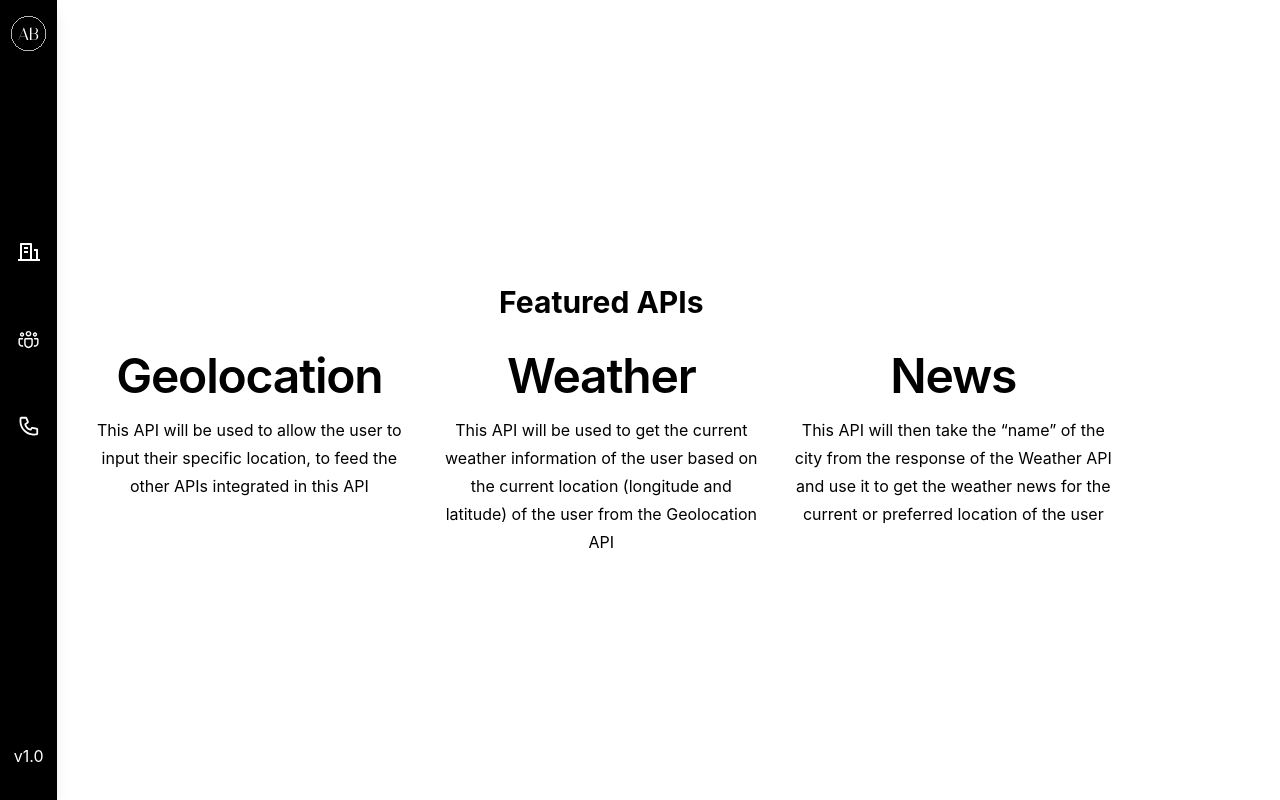
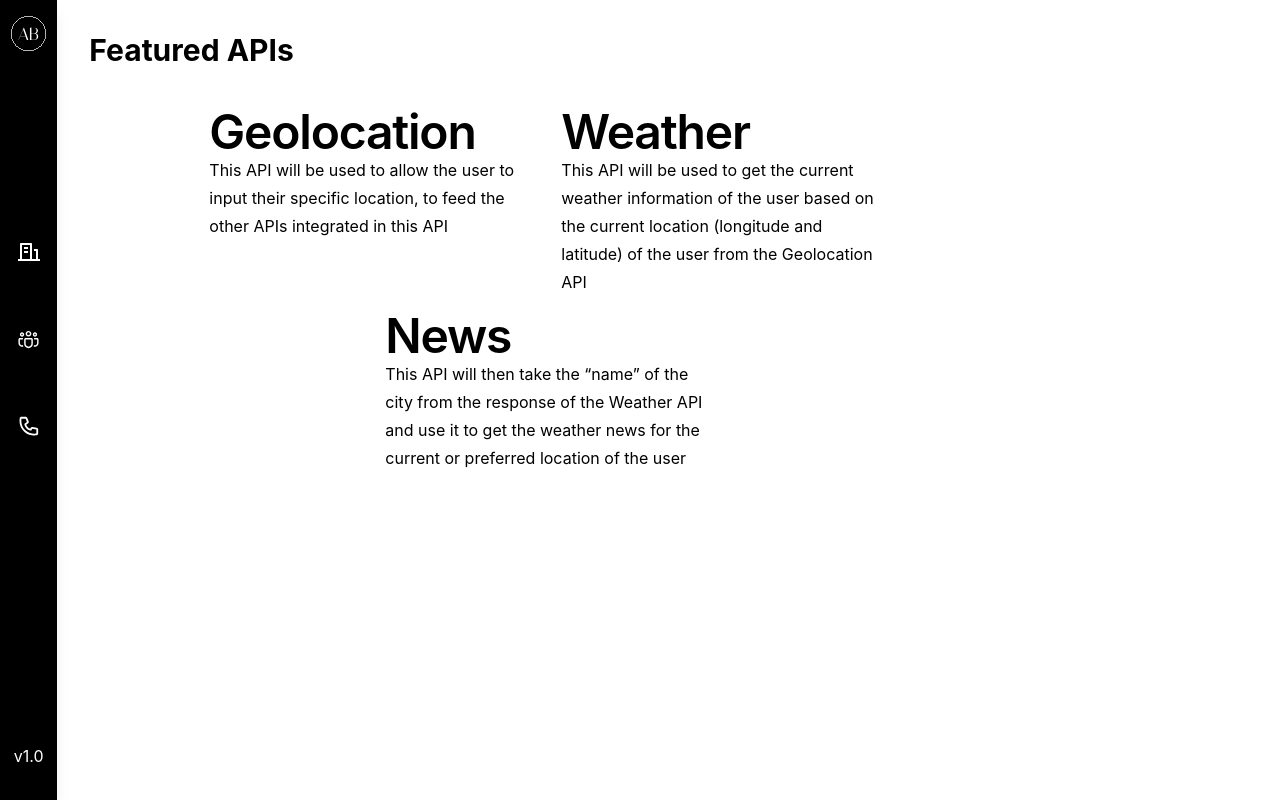
Before and after one commit to cvldz9/WDDM121-API-Proj, a React (Vite) app: page /featured-api in a window 1280 px wide. Built offline with nearby package versions, Linux system fonts and the light colour scheme.

Commit message:
updated text alignment of the 3 APIs

```diff
--- a/src/pages/FeaturedApi.jsx
+++ b/src/pages/FeaturedApi.jsx
@@ -2,23 +2,29 @@ import "./FeaturedApi.css";
 
 function FeaturedApi({ isDarkMode }) {
   return (
-    <div className="bg-white h-screen flex flex-col justify-center items-center">
-      <div className="mx-auto max-w-7xl px-6 lg:px-8">
-        <h2 className="text-center pb-8 pt-10 text-3xl font-bold">Featured APIs</h2>
-        <dl className="grid grid-cols-1 gap-x-8 gap-y-16 text-center lg:grid-cols-3">
-          <div className="mx-auto flex max-w-xs flex-col gap-y-4">
-            <dt className="text-base leading-7 text-gray-600">This API will be used to allow the user to input their specific location, to feed the other APIs integrated in this API</dt>
-            <dd className="order-first text-3xl font-semibold tracking-tight text-gray-900 sm:text-5xl"> Geolocation</dd>
+    <div className="bg-white min-h-screen flex flex-col">
+      <div className="container mx-auto px-6 lg:px-8">
+        <h2 className="py-8 text-3xl font-bold">Featured APIs</h2>
+        <div className="flex flex-wrap justify-center -mx-4">
+          <div className="mx-4 my-2 flex flex-col max-w-xs">
+            <dt className="text-base leading-7 text-gray-600">
+              This API will be used to allow the user to input their specific location, to feed the other APIs integrated in this API
+            </dt>
+            <dd className="order-first text-3xl font-semibold tracking-tight text-gray-900 sm:text-5xl">Geolocation</dd>
           </div>
-          <div className="mx-auto flex max-w-xs flex-col gap-y-4">
-            <dt className="text-base leading-7 text-gray-600">This API will be used to get the current weather information of the user based on the current location (longitude and latitude) of the user from the Geolocation API</dt>
+          <div className="mx-4 my-2 flex flex-col max-w-xs">
+            <dt className="text-base leading-7 text-gray-600">
+              This API will be used to get the current weather information of the user based on the current location (longitude and latitude) of the user from the Geolocation API
+            </dt>
             <dd className="order-first text-3xl font-semibold tracking-tight text-gray-900 sm:text-5xl">Weather</dd>
           </div>
-          <div className="mx-auto flex max-w-xs flex-col gap-y-4">
-            <dt className="text-base leading-7 text-gray-600">This API will then take the “name” of the city from the response of the Weather API and use it to get the weather news for the current or preferred location of the user</dt>
+          <div className="mx-4 my-2 flex flex-col max-w-xs">
+            <dt className="text-base leading-7 text-gray-600">
+              This API will then take the “name” of the city from the response of the Weather API and use it to get the weather news for the current or preferred location of the user
+            </dt>
             <dd className="order-first text-3xl font-semibold tracking-tight text-gray-900 sm:text-5xl">News</dd>
           </div>
-        </dl>
+        </div>
       </div>
     </div>
   );
```
